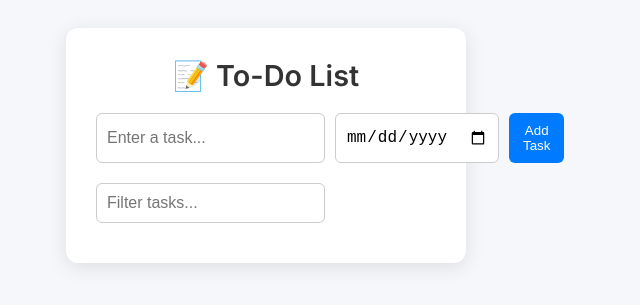
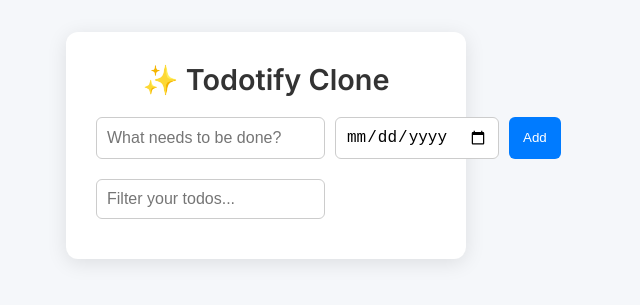
Before and after one commit to Revou-Coding-Camp/codingcamp-7-jul-25-SalwaLintang, a plain HTML site: page index.html in a window 1280 px wide. Shown: the part 255-560 px from the top of the page, without its empty margins (374-1014 px from the left). Drawn offline with Linux system fonts and the light colour scheme.

Commit message:
Update index.html

```diff
--- a/index.html
+++ b/index.html
@@ -3,19 +3,19 @@
 <head>
     <meta charset="UTF-8" />
     <meta name="viewport" content="width=device-width, initial-scale=1.0" />
-    <title>To-Do List App</title>
+    <title>Todotify Clone</title>
     <link rel="stylesheet" href="css/style.css" />
 </head>
 <body>
     <div class="container">
-        <h1>📝 To-Do List</h1>
+        <h1>✨ Todotify Clone</h1>
         <form id="todo-form">
-            <input type="text" id="todo-input" placeholder="Enter a task..." required />
+            <input type="text" id="todo-input" placeholder="What needs to be done?" required />
             <input type="date" id="todo-date" required />
-            <button type="submit">Add Task</button>
+            <button type="submit">Add</button>
         </form>
         <div class="filter">
-            <input type="text" id="filter-input" placeholder="Filter tasks..." />
+            <input type="text" id="filter-input" placeholder="Filter your todos..." />
         </div>
         <ul id="todo-list"></ul>
     </div>
```
